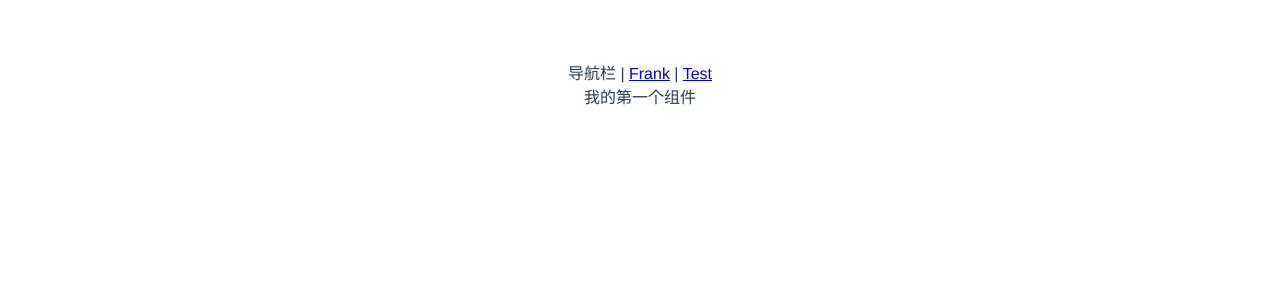
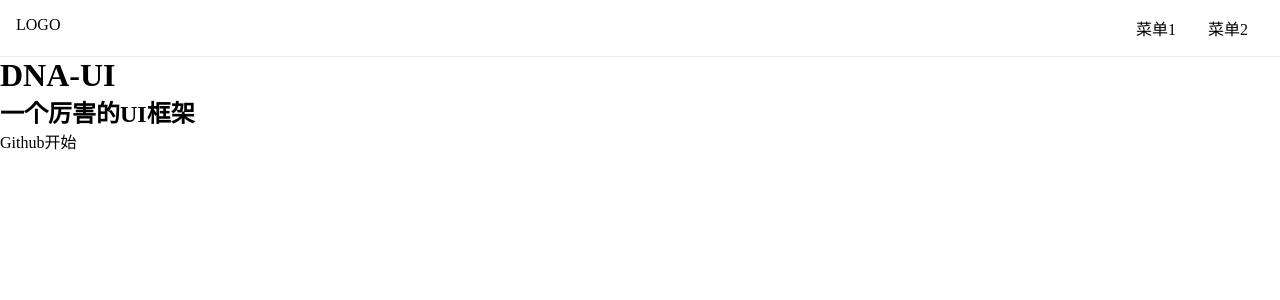
Before and after one commit to jgorijinal/ui-demo, a Vue app: page / in a window 1280 px wide. Shown: the top 300 px of the page. Built offline with nearby package versions, Linux system fonts and the light colour scheme.

Commit message:
topnav封装好了

```diff
--- a/package.json
+++ b/package.json
@@ -11,6 +11,7 @@
   },
   "devDependencies": {
     "@vue/compiler-sfc": "^3.0.0-rc.1",
+    "sass": "1.26.10",
     "vite": "^1.0.0-rc.1"
   }
 }
--- a/src/App.vue
+++ b/src/App.vue
@@ -1,12 +1,7 @@
 <template>
-  <div>
-    <nav>导航栏 |
-      <router-link to="/">Frank</router-link> |
-      <router-link to="/xxx">Test</router-link>
-    </nav>
+ <div>
     <router-view />
   </div>
-
 </template>
 
 <script>
@@ -16,3 +11,6 @@
 
 }
 </script>
+<style lang="sass" scoped>
+
+</style>
--- a/src/components/Frank.vue
+++ /dev/null
@@ -1,16 +0,0 @@
-<template>
-<div>
-  我的第一个组件
-</div>
-</template>
-
-<script>
-export default {
-  name: "Frank",
-
-}
-</script>
-
-<style scoped>
-
-</style>
--- a/src/components/Test.vue
+++ /dev/null
@@ -1,15 +0,0 @@
-<template>
-<div>
-  第二个组件
-</div>
-</template>
-
-<script>
-export default {
-  name: "test"
-}
-</script>
-
-<style scoped>
-
-</style>
--- /dev/null
+++ b/src/components/TopNav.vue
@@ -0,0 +1,36 @@
+<template>
+  <div class="topNav">
+    <div class="logo">LOGO</div>
+    <ul class="menu">
+      <li>菜单1</li>
+      <li>菜单2</li>
+    </ul>
+  </div>
+</template>
+
+<script lang="ts">
+export default {
+
+}
+</script>
+
+<style lang="scss" scoped>
+.topNav {
+  background: white;
+  display: flex;
+  padding: 16px;
+  border-bottom: 1px solid #eaecef;
+  > .logo {
+    max-width: 6em;
+    margin-right: auto;
+  }
+  > .menu {
+    display: flex;
+    white-space: nowrap;
+    flex-wrap: nowrap;
+    > li {
+      margin: 0 1em;
+    }
+  }
+}
+</style>
--- a/src/index.css
+++ /dev/null
@@ -1,8 +0,0 @@
-#app {
-  font-family: Avenir, Helvetica, Arial, sans-serif;
-  -webkit-font-smoothing: antialiased;
-  -moz-osx-font-smoothing: grayscale;
-  text-align: center;
-  color: #2c3e50;
-  margin-top: 60px;
-}
--- /dev/null
+++ b/src/index.scss
@@ -0,0 +1,16 @@
+* {
+  margin: 0;
+  padding: 0;
+  box-sizing: border-box;
+}
+ul,
+ol {
+  list-style: none;
+}
+a {
+  text-decoration: none;
+  color: inherit;
+  &:hover {
+    border-bottom: 1px solid;
+  }
+}
--- /dev/null
+++ b/src/views/Doc.vue
@@ -0,0 +1,17 @@
+<template>
+ <TopNav />
+  <div class="content">
+    <aside>侧栏</aside>
+    <main>主要内容</main>
+  </div>
+</template>
+
+<script lang="ts">
+import TopNav from "../components/TopNav.vue";
+export default {
+components:{TopNav}
+}
+</script>
+<style>
+
+</style>
--- /dev/null
+++ b/src/views/Home.vue
@@ -0,0 +1,23 @@
+<template>
+  <TopNav />
+  <div class="banner">
+    <h1>DNA-UI</h1>
+    <h2>一个厉害的UI框架</h2>
+    <p class="actions">
+      <a href="">Github</a>
+      <a href="">开始</a>
+    </p>
+  </div>
+
+</template>
+
+<script lang="ts">
+import TopNav from "../components/TopNav.vue";
+export default {
+  components:{TopNav}
+}
+</script>
+
+<style lang="scss" scoped>
+
+</style>
```
Also changed, not shown: src/components/HelloWorld.vue (deleted, +0 -19 lines), src/main.ts (+5 -5 lines), 1 other file (tests, documents, lock files or other folders).
